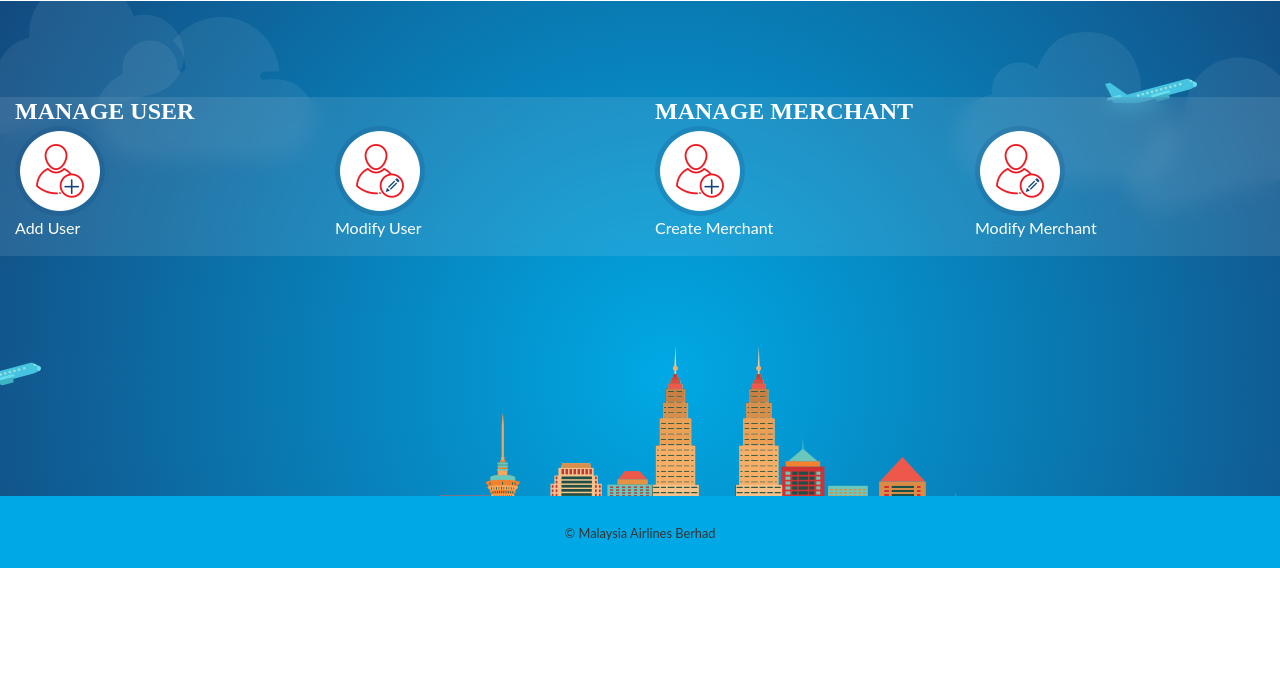
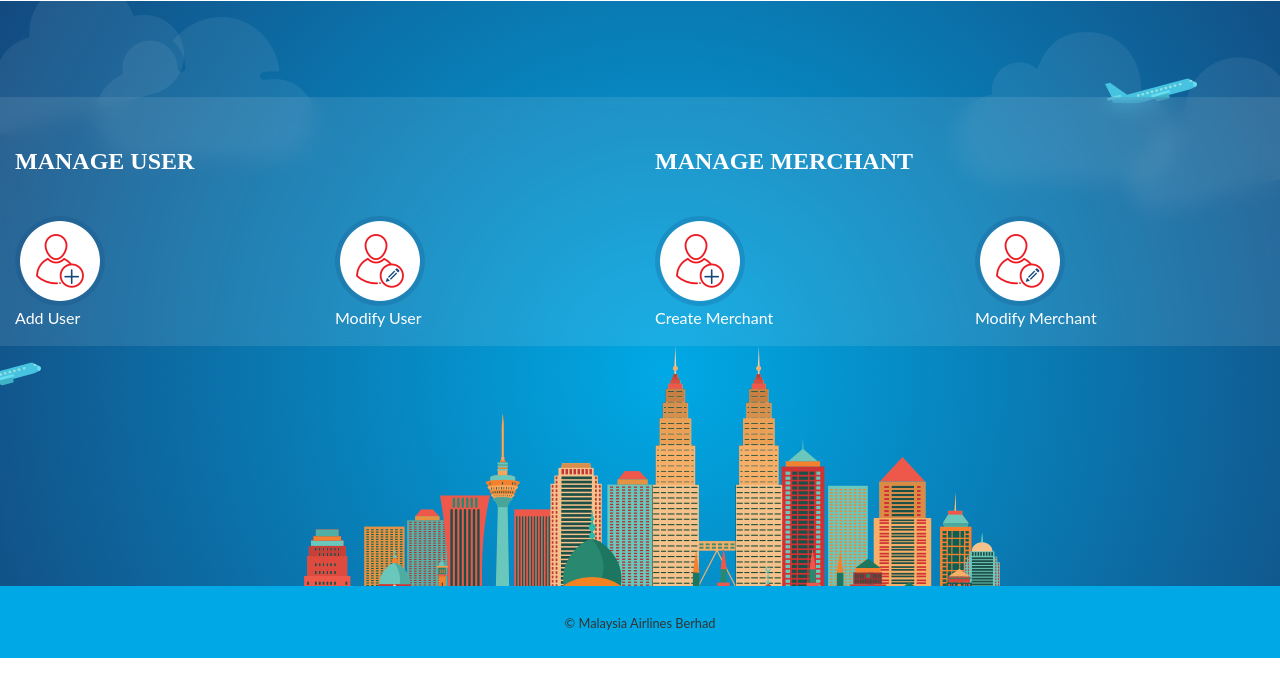
Before and after one commit to ahbear-khairulezwan/MhSecret, a website: page html/Landing.html in a window 1280 px wide. Shown: the part 93-790 px from the top of the page. Drawn offline with Linux system fonts and the light colour scheme; a web font is replaced by a local one.

Commit message:
edit login.html

```diff
--- a/css/freelancer.css
+++ b/css/freelancer.css
@@ -337,6 +337,8 @@ a {
 
 /*Adding Recrangle Opacity To rectangle*/
 .Rectangle-Copy-3 {
+  height: auto;
+  width:auto;
   opacity: 1;
   -webkit-backdrop-filter: blur(10px);
   backdrop-filter: blur(10px);
--- a/html/Landing.html
+++ b/html/Landing.html
@@ -7,7 +7,6 @@
   <meta name="description" content="">
   <meta name="author" content="">
   <title>Mh Secret</title>
-
   <!-- Bootstrap core CSS -->
   <link href="../vendor/bootstrap/css/bootstrap.min.css" rel="stylesheet">
   <!--Malaysia airlines favicon-->
@@ -56,7 +55,7 @@
   <!-- Contact Section -->
   <section class="bg-img" id="contact">
     <div class="container-fluid Rectangle-Copy-3">
-      <div class="row">
+      <div class="row" style="padding-top:50px;padding-bottom:40px;">
         <div class="col-6">
           <h4 class="text-uppercase text-primary mb-0">Manage User</h4>
         </div>
@@ -96,7 +95,6 @@
       <i class="fa fa-chevron-up"></i>
     </a>
   </div>
-
   <!-- Bootstrap core JavaScript -->
   <script src="../vendor/jquery/jquery.min.js"></script>
   <script src="../vendor/bootstrap/js/bootstrap.bundle.min.js"></script>
```
Also changed, not shown: html/login.html (+6 -6 lines).
